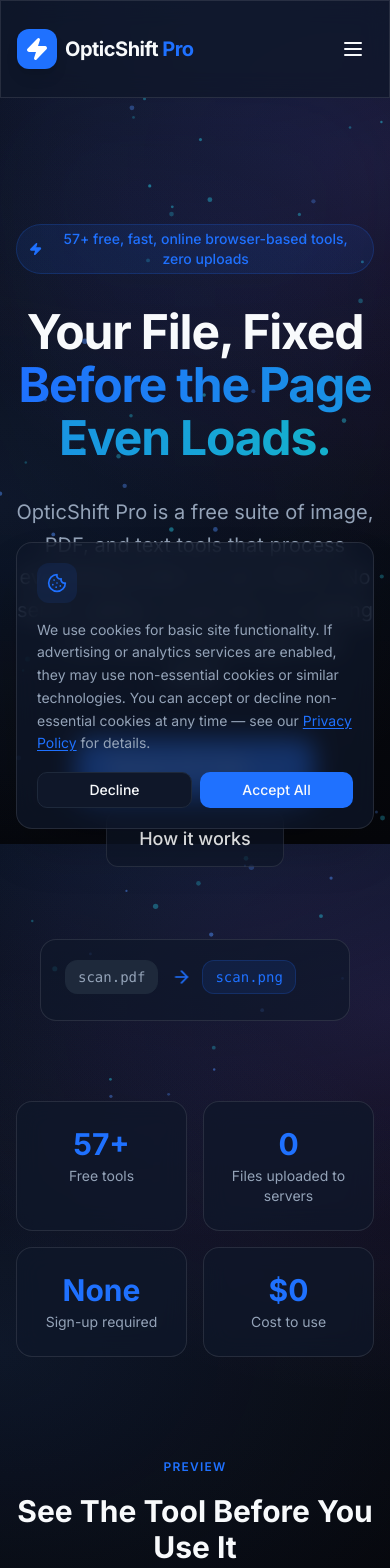
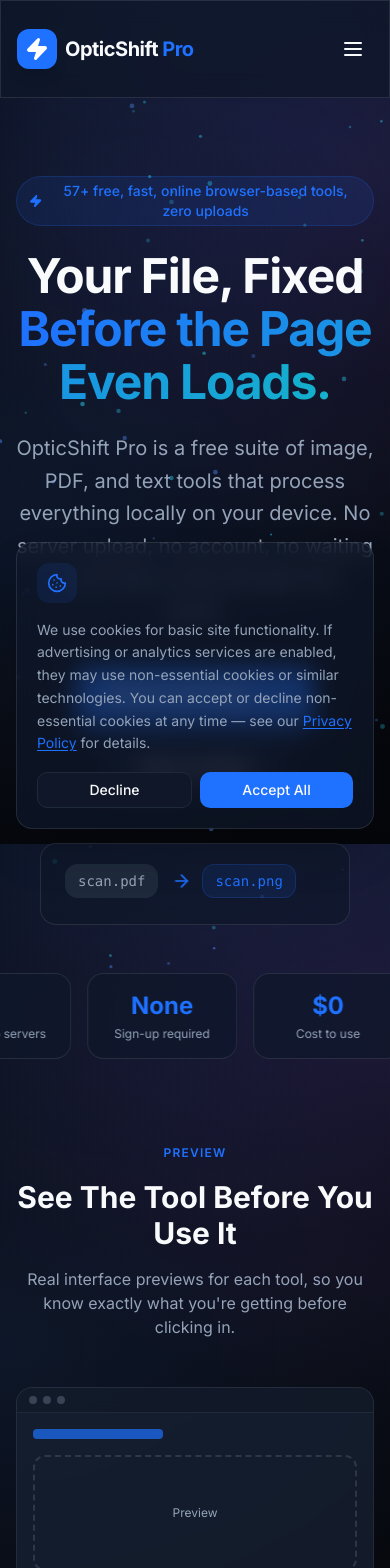
Before and after one commit to surajkumar122024-star/ok01, a Next.js app: page / in a window 390 px wide. Shown: the top 1568 px of the page. Built offline with nearby package versions, Linux system fonts and the light colour scheme.

Commit message:
Adjust layout and styles in Home component

```diff
--- a/src/app/page.tsx
+++ b/src/app/page.tsx
@@ -189,10 +189,10 @@ export default function Home() {
   return (
     <div className="flex flex-col min-h-screen">
       {/* Hero Section */}
-      <section className="relative pt-32 pb-20 px-4 overflow-hidden">
+      <section className="relative pt-20 md:pt-32 pb-12 md:pb-20 px-4 overflow-hidden">
         <div className="absolute top-0 left-1/2 -translate-x-1/2 w-full h-[600px] bg-gradient-to-b from-primary/10 to-transparent -z-10 blur-3xl opacity-50" />
         <HeroParticlesLoader />
-        <div className="max-w-7xl mx-auto text-center space-y-8">
+        <div className="max-w-7xl mx-auto text-center space-y-6 md:space-y-8">
           <div className="animate-in fade-in slide-in-from-bottom-4 duration-700 inline-flex items-center gap-2 px-3 py-1 rounded-full bg-primary/10 border border-primary/20 text-primary text-sm font-medium">
             <Zap size={16} fill="currentColor" />
             <span>57+ free, fast, online browser-based tools, zero uploads</span>
@@ -220,7 +220,7 @@ export default function Home() {
           </div>
 
           {/* Signature: live conversion strip — a small honest demo of what actually happens */}
-          <div className="animate-in fade-in slide-in-from-bottom-4 duration-700 delay-700 fill-mode-both pt-10 flex justify-center" aria-hidden="true">
+          <div className="animate-in fade-in slide-in-from-bottom-4 duration-700 delay-700 fill-mode-both pt-6 md:pt-10 flex justify-center" aria-hidden="true">
             <div className="glass border rounded-2xl px-6 py-5 inline-flex items-center gap-4 sm:gap-6">
               <div className="convert-cycle flex items-center gap-4 sm:gap-6 min-w-[260px] sm:min-w-[320px]">
                 {[
@@ -251,8 +251,24 @@ export default function Home() {
       </section>
 
       {/* Stats Bar */}
-      <section className="px-4 pb-12">
-        <div className="max-w-5xl mx-auto grid grid-cols-2 md:grid-cols-4 gap-4">
+      <section className="pb-8 md:pb-12">
+        {/* Mobile: continuously sliding ticker */}
+        <div className="md:hidden overflow-hidden">
+          <div className="stats-marquee flex items-stretch gap-4 w-max px-4">
+            {[...stats, ...stats].map((stat, i) => (
+              <div
+                key={`${stat.label}-${i}`}
+                className="glass border-2 border-transparent rounded-2xl px-6 py-4 text-center shrink-0 min-w-[150px]"
+              >
+                <div className="text-2xl font-extrabold text-primary">{stat.value}</div>
+                <div className="text-xs text-muted-foreground mt-1 whitespace-nowrap">{stat.label}</div>
+              </div>
+            ))}
+          </div>
+        </div>
+
+        {/* Desktop: static grid */}
+        <div className="hidden md:grid max-w-5xl mx-auto grid-cols-4 gap-4 px-4">
           {stats.map((stat, i) => (
             <div
               key={stat.label}
@@ -264,6 +280,19 @@ export default function Home() {
             </div>
           ))}
         </div>
+
+        <style>{`
+          @keyframes stats-marquee-scroll {
+            from { transform: translateX(0); }
+            to { transform: translateX(-50%); }
+          }
+          .stats-marquee {
+            animation: stats-marquee-scroll 16s linear infinite;
+          }
+          .stats-marquee:hover {
+            animation-play-state: paused;
+          }
+        `}</style>
       </section>
 
       {/* Ad Space */}
```
